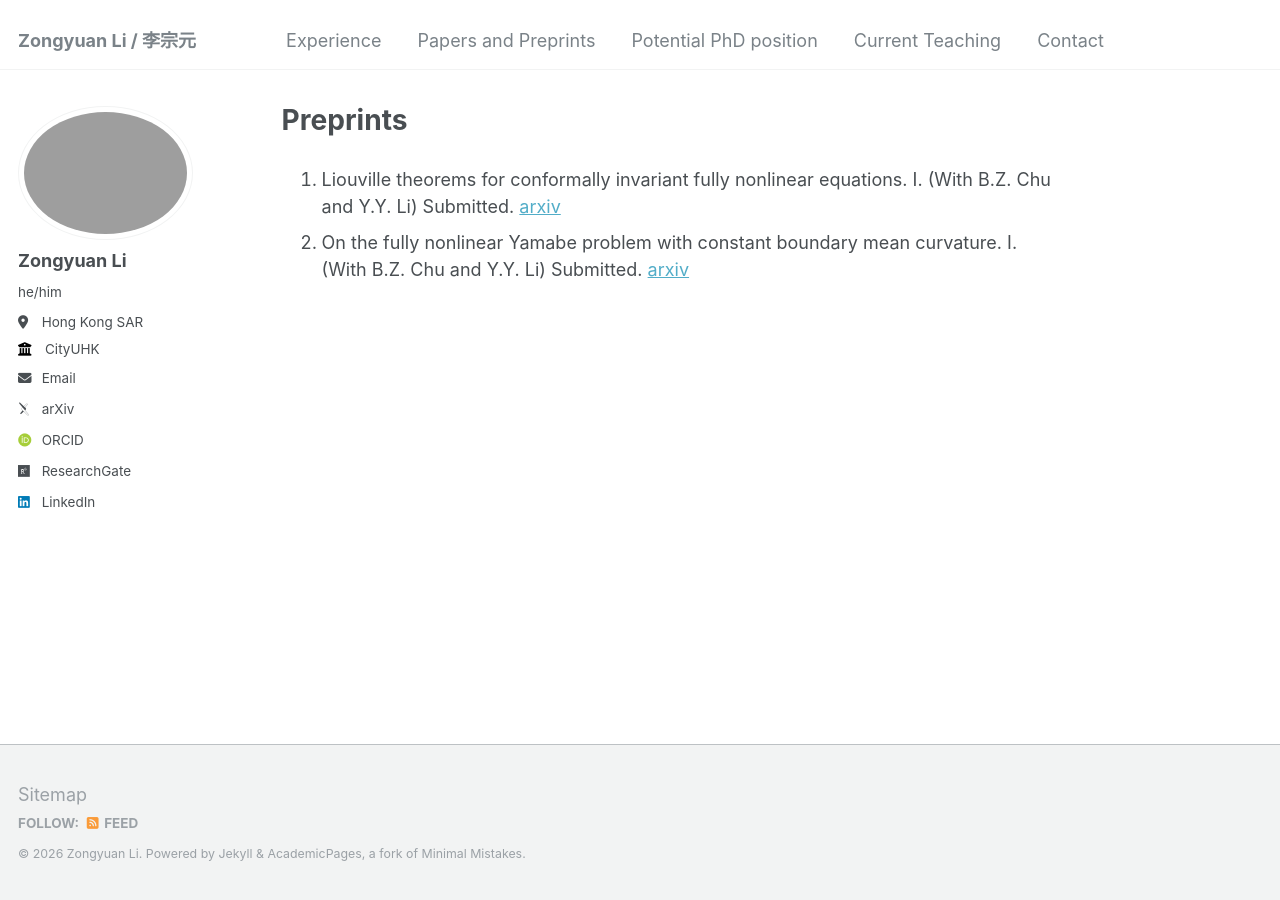
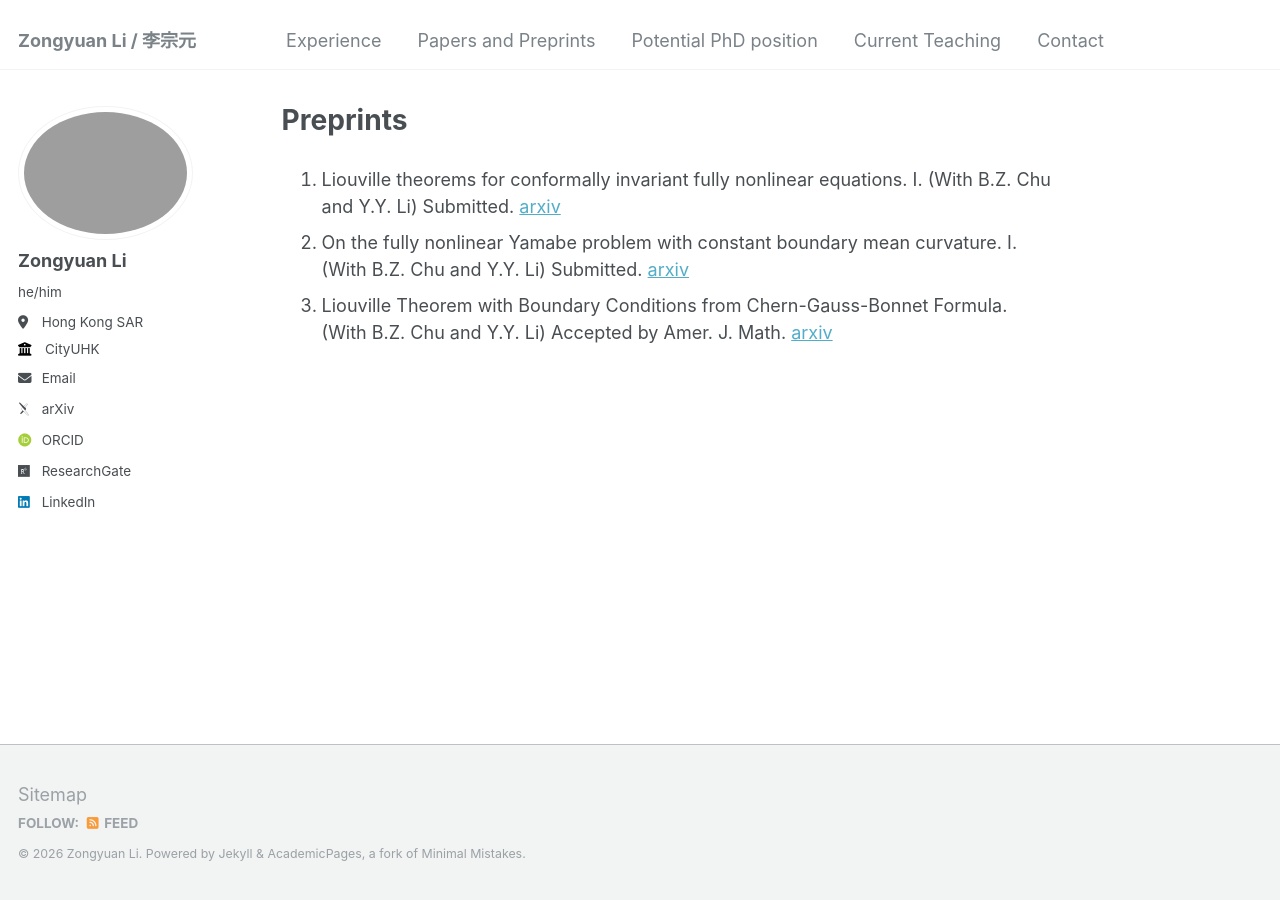
Before and after one commit to zongyuan-li/zongyuan-li.github.io, a Jekyll site: the page built from _pages/Preprints.md, in a window 1280 px wide. Built offline with Jekyll 4.4.1, drawn with Linux system fonts in a browser that asks for light colours; some web fonts are replaced.

Commit message:
Update Preprints.md

```diff
--- a/_pages/Preprints.md
+++ b/_pages/Preprints.md
@@ -8,3 +8,4 @@ redirect_from:
 ---
   1. Liouville theorems for conformally invariant fully nonlinear equations. I. (With B.Z. Chu and Y.Y. Li) Submitted. [arxiv](https://arxiv.org/abs/2311.07542)
   2. On the fully nonlinear Yamabe problem with constant boundary mean curvature. I. (With B.Z. Chu and Y.Y. Li) Submitted. [arxiv](https://arxiv.org/abs/2410.09683)
+  3. Liouville Theorem with Boundary Conditions from Chern-Gauss-Bonnet Formula. (With B.Z. Chu and Y.Y. Li) Accepted by Amer. J. Math. [arxiv](https://arxiv.org/abs/2410.16384)
```
